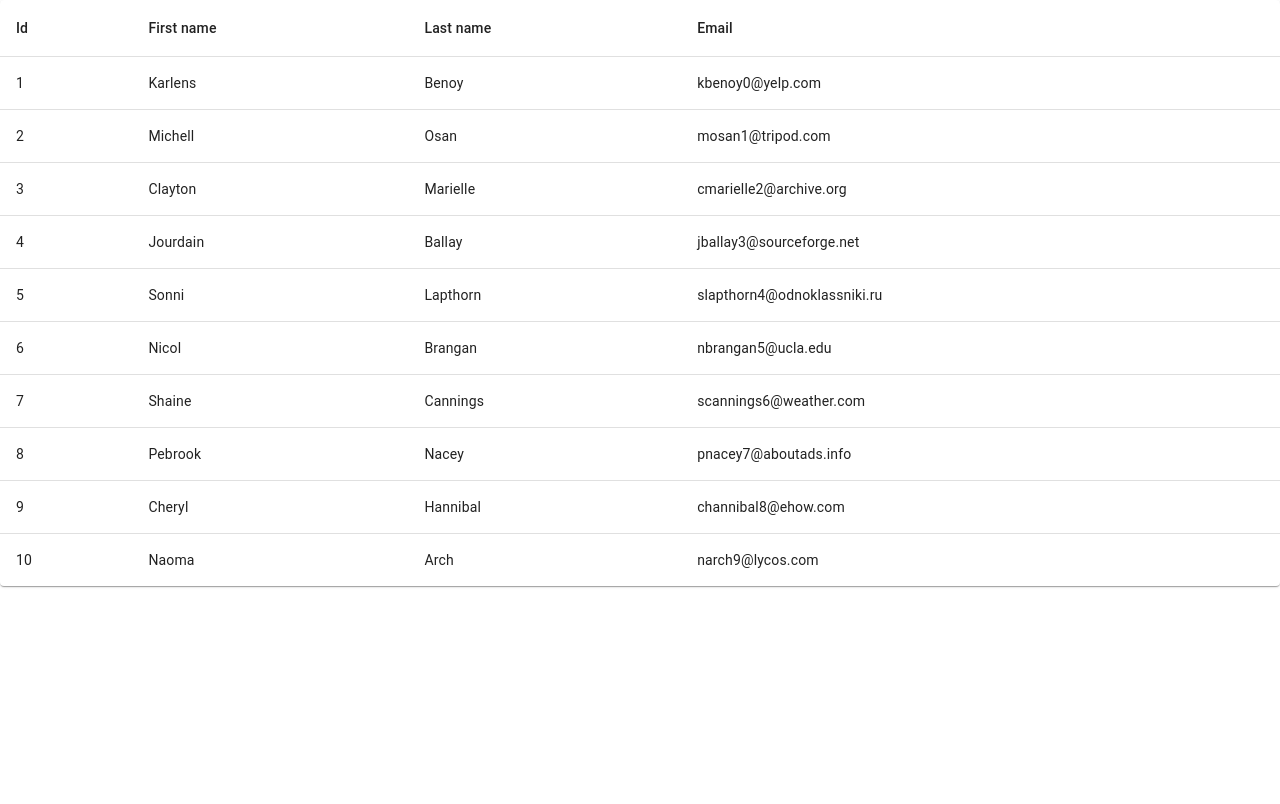
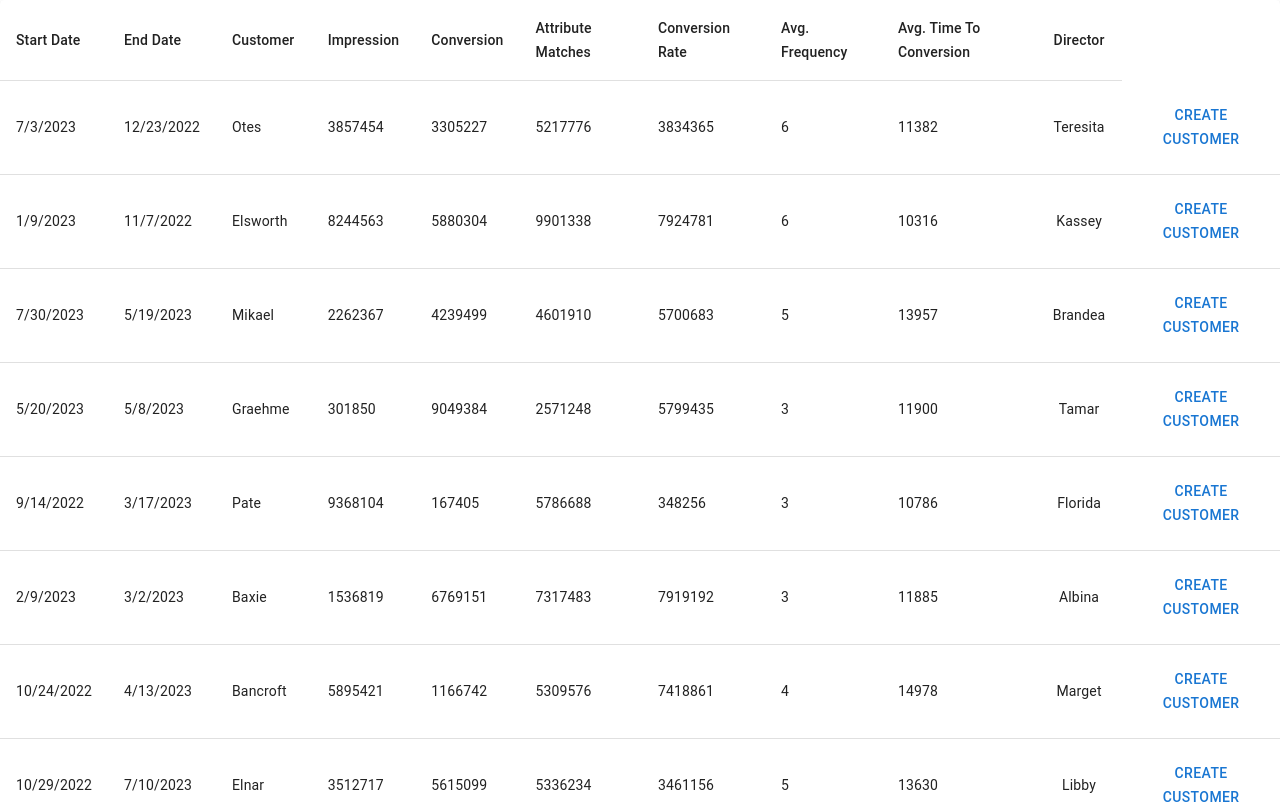
Before and after one commit to mywus/React-HW, a React (Create React App) app in the folder react-app/: page / in a window 1280 px wide. Shown: the top 804 px of the page. Built offline with nearby package versions, Linux system fonts and the light colour scheme.

Commit message:
added rows data into table and some sorting functions

```diff
--- a/react-app/src/components/MuiTable.tsx
+++ b/react-app/src/components/MuiTable.tsx
@@ -1,36 +1,141 @@
 import {
+    TablePagination,
     TableContainer,
     Table,
     TableHead,
     TableBody,
     TableRow,
     TableCell,
-    Paper
+    Paper,
+    Button
 } from '@mui/material'
+
+interface Data {
+    startDate: string;
+    endDate: string;
+    customer: string;
+    impression: number;
+    conversion: number;
+    attributeMatches: number;
+    conversionRate: number;
+    avgFrequency: number;
+    avgTimeToConversion: number;
+    director: string;
+  }
+
+    function descendingComparator<T>(a: T, b: T, orderBy: keyof T) {
+    if (b[orderBy] < a[orderBy]) {
+        return -1;
+    }
+    if (b[orderBy] > a[orderBy]) {
+        return 1;
+    }
+    return 0;
+    }
+
+  type Order = 'asc' | 'desc';
+
+    function getComparator<Key extends keyof any>(
+    order: Order,
+    orderBy: Key,
+    ): (
+    a: { [key in Key]: number | string },
+    b: { [key in Key]: number | string },
+    ) => number {
+    return order === 'desc'
+        ? (a, b) => descendingComparator(a, b, orderBy)
+        : (a, b) => -descendingComparator(a, b, orderBy);
+    }
+
+    function stableSort<T>(array: readonly T[], comparator: (a: T, b: T) => number) {
+        const stabilizedThis = array.map((el, index) => [el, index] as [T, number]);
+        stabilizedThis.sort((a, b) => {
+          const order = comparator(a[0], b[0]);
+          if (order !== 0) {
+            return order;
+          }
+          return a[1] - b[1];
+        });
+        return stabilizedThis.map((el) => el[0]);
+      }
+
+      interface HeadCell {
+        disablePadding: boolean;
+        id: string;
+        label: string;
+        numeric: boolean;
+      }
+
+      const headCells: readonly HeadCell[] = [
+        {
+          id: 'name',
+          numeric: false,
+          disablePadding: true,
+          label: 'Dessert (100g serving)',
+        },
+        {
+          id: 'calories',
+          numeric: true,
+          disablePadding: false,
+          label: 'Calories',
+        },
+        {
+          id: 'fat',
+          numeric: true,
+          disablePadding: false,
+          label: 'Fat (g)',
+        },
+        {
+          id: 'carbs',
+          numeric: true,
+          disablePadding: false,
+          label: 'Carbs (g)',
+        },
+        {
+          id: 'protein',
+          numeric: true,
+          disablePadding: false,
+          label: 'Protein (g)',
+        },
+      ];
 
 export const MuiTable = () => {
     return (
         <TableContainer component={Paper}>
-            <Table aria-label='simple table'>
+            <Table sx={{ minWidth: 750 }} aria-label='simple table'>
                 <TableHead>
                     <TableRow>
-                        <TableCell>Id</TableCell>
-                        <TableCell>First name</TableCell>
-                        <TableCell>Last name</TableCell>
-                        <TableCell>Email</TableCell>
+                        <TableCell>Start Date</TableCell>
+                        <TableCell>End Date</TableCell>
+                        <TableCell>Customer</TableCell>
+                        <TableCell>Impression</TableCell>
+                        <TableCell>Conversion</TableCell>
+                        <TableCell>Attribute Matches</TableCell>
+                        <TableCell>Conversion Rate</TableCell>
+                        <TableCell>Avg. Frequency</TableCell>
+                        <TableCell>Avg. Time To Conversion</TableCell>
+                        <TableCell align='center'>Director</TableCell>
                     </TableRow>
                 </TableHead>
                 <TableBody>
                     {
-                        tableData.map((row) => (
+                        rows.map((row) => (
                            <TableRow
                            key={row.id}
                            sx={{ '&:last-child td, &:last-child th' : { border: 0 } }}
                            >
-                            <TableCell>{row.id}</TableCell>
-                            <TableCell>{row.first_name}</TableCell>
-                            <TableCell>{row.last_name}</TableCell>
-                            <TableCell>{row.email}</TableCell>
+                            <TableCell>{row.start_date}</TableCell>
+                            <TableCell>{row.end_date}</TableCell>
+                            <TableCell>{row.customer}</TableCell>
+                            <TableCell>{row.impresssion}</TableCell>
+                            <TableCell>{row.conversion}</TableCell>
+                            <TableCell>{row.attribute_matches}</TableCell>
+                            <TableCell>{row.conversion_rate}</TableCell>
+                            <TableCell>{row.avg_frequency}</TableCell>
+                            <TableCell>{row.avg_time_to_conversion}</TableCell>
+                            <TableCell align='center'>{row.director}</TableCell>
+                            <TableCell><Button>Create Customer</Button> </TableCell>
+
                            </TableRow>
                         ))
                     }
@@ -40,13 +145,18 @@ export const MuiTable = () => {
     )
 }
 
-const tableData = [{"id":1,"first_name":"Karlens","last_name":"Benoy","email":"kbenoy0@yelp.com","gender":"Male","ip_address":"197.232.100.123"},
-{"id":2,"first_name":"Michell","last_name":"Osan","email":"mosan1@tripod.com","gender":"Female","ip_address":"139.136.193.174"},
-{"id":3,"first_name":"Clayton","last_name":"Marielle","email":"cmarielle2@archive.org","gender":"Agender","ip_address":"165.202.192.231"},
-{"id":4,"first_name":"Jourdain","last_name":"Ballay","email":"jballay3@sourceforge.net","gender":"Male","ip_address":"81.138.56.140"},
-{"id":5,"first_name":"Sonni","last_name":"Lapthorn","email":"slapthorn4@odnoklassniki.ru","gender":"Genderqueer","ip_address":"60.109.167.249"},
-{"id":6,"first_name":"Nicol","last_name":"Brangan","email":"nbrangan5@ucla.edu","gender":"Female","ip_address":"194.74.226.26"},
-{"id":7,"first_name":"Shaine","last_name":"Cannings","email":"scannings6@weather.com","gender":"Female","ip_address":"62.92.250.152"},
-{"id":8,"first_name":"Pebrook","last_name":"Nacey","email":"pnacey7@aboutads.info","gender":"Male","ip_address":"35.124.54.6"},
-{"id":9,"first_name":"Cheryl","last_name":"Hannibal","email":"channibal8@ehow.com","gender":"Female","ip_address":"53.210.90.54"},
-{"id":10,"first_name":"Naoma","last_name":"Arch","email":"narch9@lycos.com","gender":"Female","ip_address":"31.211.172.1"}]
+const rows = [{"id":1,"start_date":"7/3/2023","end_date":"12/23/2022","customer":"Otes","impresssion":3857454,"conversion":3305227,"attribute_matches":5217776,"conversion_rate":3834365,"avg_frequency":6,"avg_time_to_conversion":11382,"director":"Teresita"},
+{"id":2,"start_date":"1/9/2023","end_date":"11/7/2022","customer":"Elsworth","impresssion":8244563,"conversion":5880304,"attribute_matches":9901338,"conversion_rate":7924781,"avg_frequency":6,"avg_time_to_conversion":10316,"director":"Kassey"},
+{"id":3,"start_date":"7/30/2023","end_date":"5/19/2023","customer":"Mikael","impresssion":2262367,"conversion":4239499,"attribute_matches":4601910,"conversion_rate":5700683,"avg_frequency":5,"avg_time_to_conversion":13957,"director":"Brandea"},
+{"id":4,"start_date":"5/20/2023","end_date":"5/8/2023","customer":"Graehme","impresssion":301850,"conversion":9049384,"attribute_matches":2571248,"conversion_rate":5799435,"avg_frequency":3,"avg_time_to_conversion":11900,"director":"Tamar"},
+{"id":5,"start_date":"9/14/2022","end_date":"3/17/2023","customer":"Pate","impresssion":9368104,"conversion":167405,"attribute_matches":5786688,"conversion_rate":348256,"avg_frequency":3,"avg_time_to_conversion":10786,"director":"Florida"},
+{"id":6,"start_date":"2/9/2023","end_date":"3/2/2023","customer":"Baxie","impresssion":1536819,"conversion":6769151,"attribute_matches":7317483,"conversion_rate":7919192,"avg_frequency":3,"avg_time_to_conversion":11885,"director":"Albina"},
+{"id":7,"start_date":"10/24/2022","end_date":"4/13/2023","customer":"Bancroft","impresssion":5895421,"conversion":1166742,"attribute_matches":5309576,"conversion_rate":7418861,"avg_frequency":4,"avg_time_to_conversion":14978,"director":"Marget"},
+{"id":8,"start_date":"10/29/2022","end_date":"7/10/2023","customer":"Elnar","impresssion":3512717,"conversion":5615099,"attribute_matches":5336234,"conversion_rate":3461156,"avg_frequency":5,"avg_time_to_conversion":13630,"director":"Libby"},
+{"id":9,"start_date":"8/3/2023","end_date":"1/13/2023","customer":"Chance","impresssion":1477926,"conversion":5993046,"attribute_matches":3189396,"conversion_rate":8810294,"avg_frequency":5,"avg_time_to_conversion":10135,"director":"Evey"},
+{"id":10,"start_date":"12/29/2022","end_date":"10/1/2022","customer":"Keane","impresssion":135972,"conversion":347141,"attribute_matches":6144563,"conversion_rate":2671866,"avg_frequency":3,"avg_time_to_conversion":12552,"director":"Caralie"},
+{"id":11,"start_date":"1/9/2023","end_date":"7/31/2023","customer":"Justino","impresssion":9988374,"conversion":5042182,"attribute_matches":2701690,"conversion_rate":5677317,"avg_frequency":5,"avg_time_to_conversion":10105,"director":"Linnie"},
+{"id":12,"start_date":"2/15/2023","end_date":"1/12/2023","customer":"Huntley","impresssion":5793139,"conversion":1488220,"attribute_matches":9120420,"conversion_rate":5351212,"avg_frequency":6,"avg_time_to_conversion":14156,"director":"Vivianne"},
+{"id":13,"start_date":"6/26/2023","end_date":"9/17/2022","customer":"Had","impresssion":4492794,"conversion":1283524,"attribute_matches":8056859,"conversion_rate":2839824,"avg_frequency":6,"avg_time_to_conversion":13870,"director":"Kassey"},
+{"id":14,"start_date":"8/1/2023","end_date":"1/18/2023","customer":"Aleksandr","impresssion":4840456,"conversion":8571260,"attribute_matches":8715954,"conversion_rate":1513164,"avg_frequency":4,"avg_time_to_conversion":10158,"director":"Millie"},
+{"id":15,"start_date":"11/27/2022","end_date":"7/8/2023","customer":"Rufe","impresssion":3981795,"conversion":6917322,"attribute_matches":3881904,"conversion_rate":3426820,"avg_frequency":4,"avg_time_to_conversion":11701,"director":"Gilberta"}]
```
